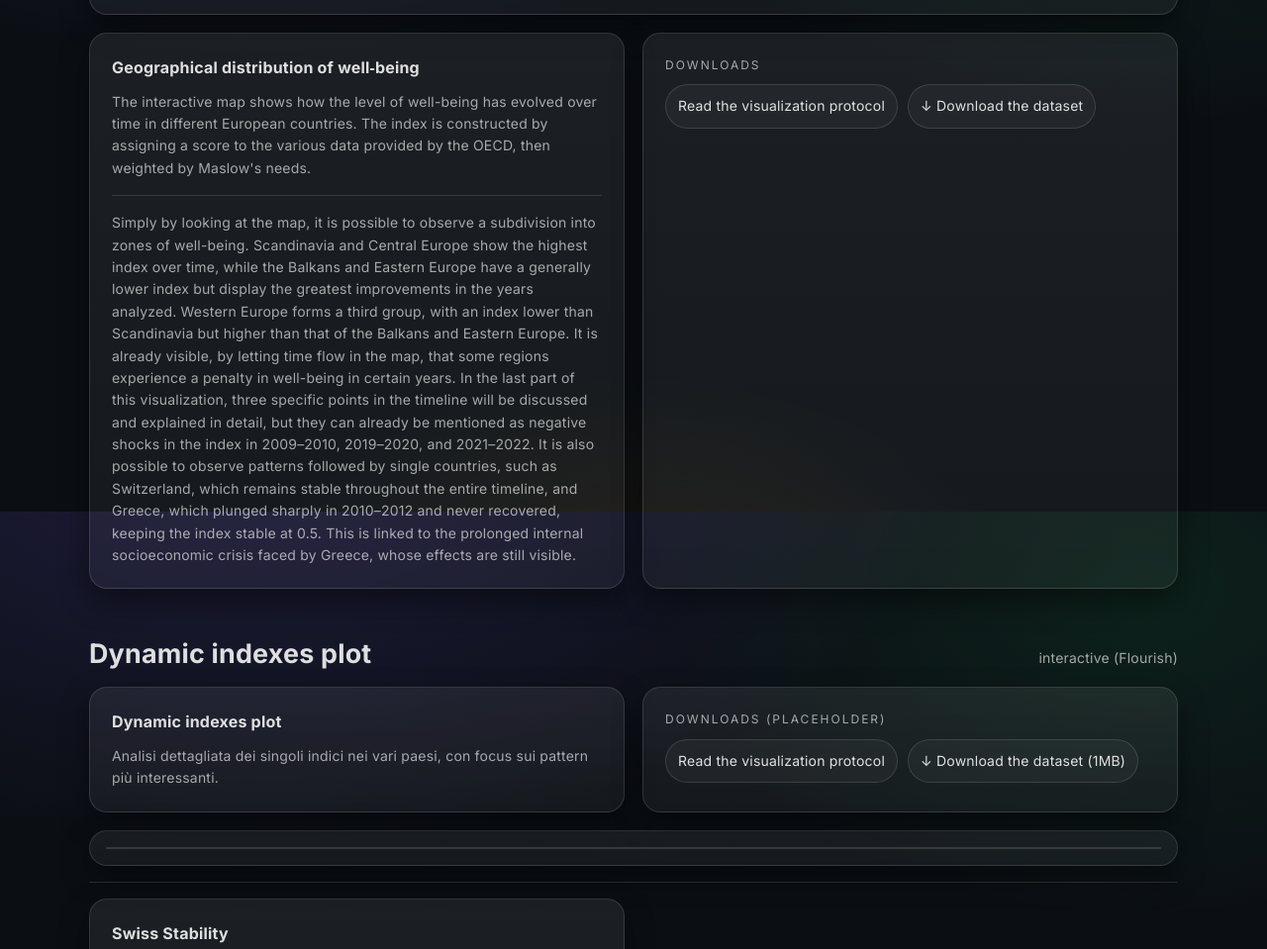
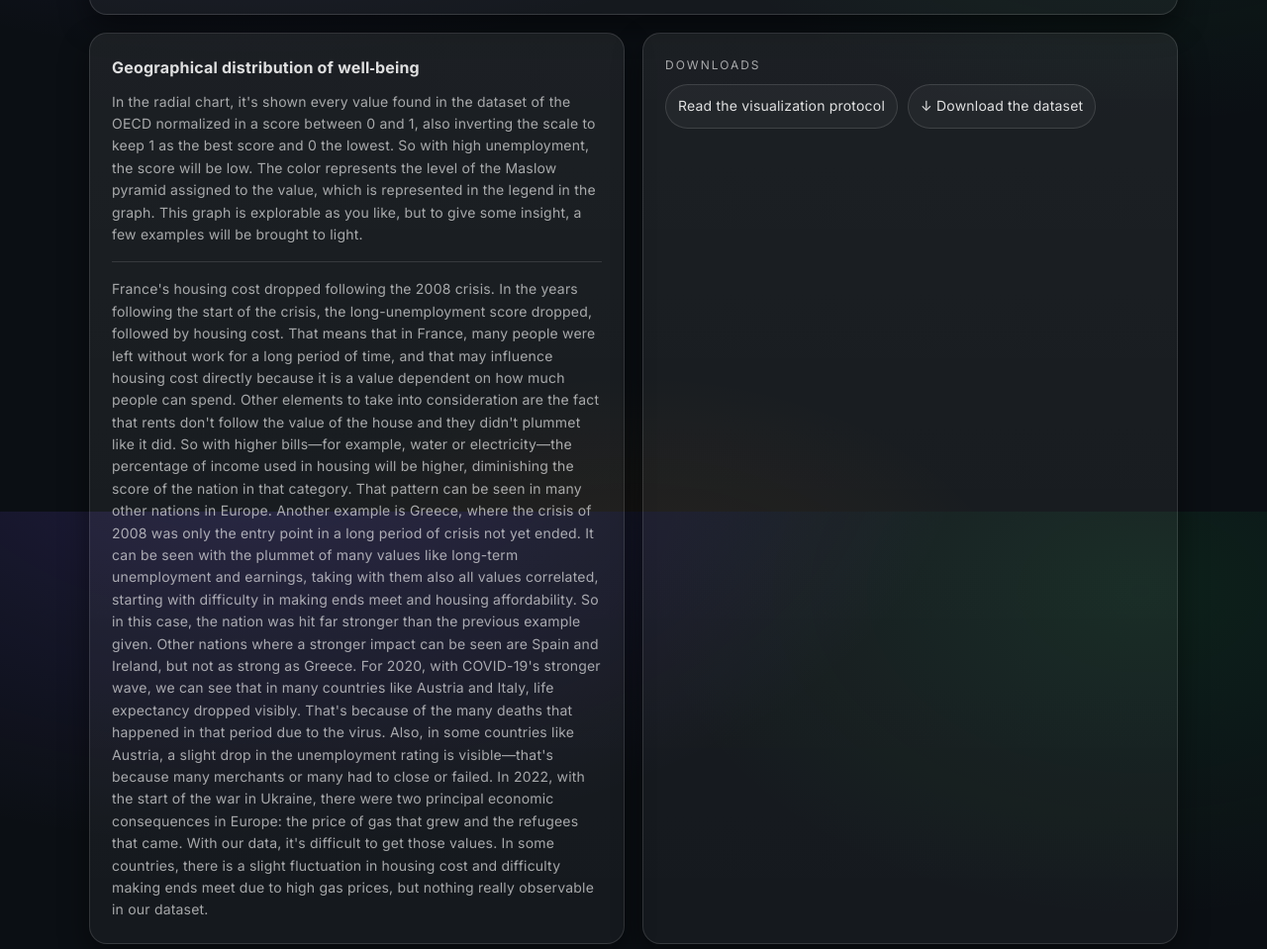
Before and after one commit to NathaFerrari/dataviz_project, a plain HTML site: page index.html in a window 1280 px wide. Shown: the part 2683-3642 px from the top of the page at 99% size. Drawn offline with Linux system fonts and the light colour scheme; a script that the page names is missing.

Commit message:
Update index.html

```diff
--- a/index.html
+++ b/index.html
@@ -504,15 +504,19 @@
         <div class="cardPad">
           <h3 style="margin:0 0 10px; font-size:16px;">Geographical distribution of well‑being</h3>
           <p style="margin:0; color: var(--muted); font-size:14px;">
-            The interactive map shows how the level of well-being has evolved over time in different European countries.
-            The index is constructed by assigning a score to the various data provided by the OECD, then weighted by Maslow's needs.
+            In the radial chart, it's shown every value found in the dataset of the OECD normalized in a score between 0 and 1, also inverting the scale to keep 1 as the best score and 0 the lowest. So with high unemployment, the score will be low.
+            The color represents the level of the Maslow pyramid assigned to the value, which is represented in the legend in the graph.
+            This graph is explorable as you like, but to give some insight, a few examples will be brought to light.
           </p>
           <div class="hr"></div>
           <p style="margin:0; color: var(--muted); font-size:14px;">
-            Simply by looking at the map, it is possible to observe a subdivision into zones of well-being. Scandinavia and Central Europe show the highest index over time, while the Balkans and Eastern Europe have a generally lower index but display the greatest improvements in the years analyzed. Western Europe forms a third group, with an index lower than Scandinavia but higher than that of the Balkans and Eastern Europe.
+            France's housing cost dropped following the 2008 crisis. In the years following the start of the crisis, the long-unemployment score dropped, followed by housing cost. That means that in France, many people were left without work for a long period of time, and that may influence housing cost directly because it is a value dependent on how much people can spend. Other elements to take into consideration are the fact that rents don't follow the value of the house and they didn't plummet like it did. So with higher bills—for example, water or electricity—the percentage of income used in housing will be higher, diminishing the score of the nation in that category. That pattern can be seen in many other nations in Europe.
 
-            It is already visible, by letting time flow in the map, that some regions experience a penalty in well-being in certain years. In the last part of this visualization, three specific points in the timeline will be discussed and explained in detail, but they can already be mentioned as negative shocks in the index in 2009–2010, 2019–2020, and 2021–2022.
-            It is also possible to observe patterns followed by single countries, such as Switzerland, which remains stable throughout the entire timeline, and Greece, which plunged sharply in 2010–2012 and never recovered, keeping the index stable at 0.5. This is linked to the prolonged internal socioeconomic crisis faced by Greece, whose effects are still visible.
+            Another example is Greece, where the crisis of 2008 was only the entry point in a long period of crisis not yet ended. It can be seen with the plummet of many values like long-term unemployment and earnings, taking with them also all values correlated, starting with difficulty in making ends meet and housing affordability. So in this case, the nation was hit far stronger than the previous example given. Other nations where a stronger impact can be seen are Spain and Ireland, but not as strong as Greece.
+
+            For 2020, with COVID-19's stronger wave, we can see that in many countries like Austria and Italy, life expectancy dropped visibly. That's because of the many deaths that happened in that period due to the virus. Also, in some countries like Austria, a slight drop in the unemployment rating is visible—that's because many merchants or many had to close or failed.
+
+            In 2022, with the start of the war in Ukraine, there were two principal economic consequences in Europe: the price of gas that grew and the refugees that came. With our data, it's difficult to get those values. In some countries, there is a slight fluctuation in housing cost and difficulty making ends meet due to high gas prices, but nothing really observable in our dataset.
           </p>
         </div>
       </div>
```
